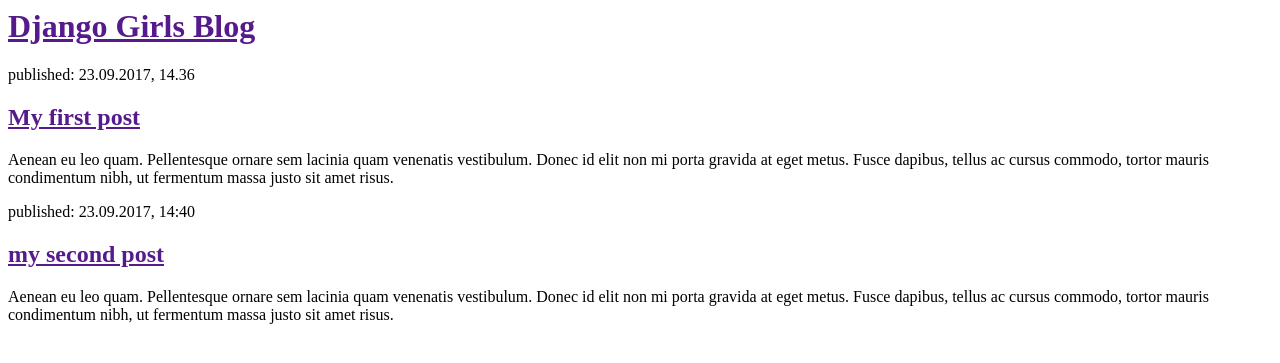
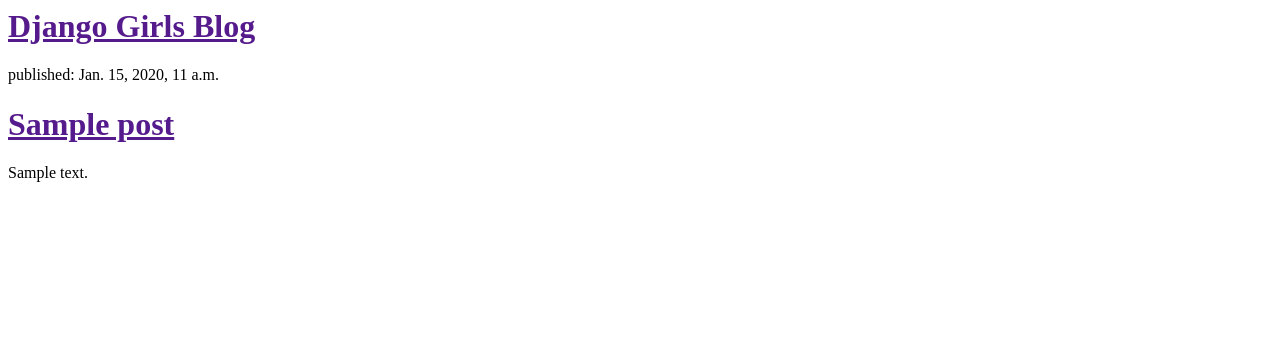
Before and after one commit to TeresaFranceschini/my-first-blog, a Django app: template blog/templates/blog/post_list.html in a window 1280 px wide. Shown: the top 363 px of the page. Run offline with Django 3.2, Linux system fonts and the light colour scheme; the template is opened without the code that fills it: values that come from a table or form of the project are taken from there, others are empty; tables that the repository leaves empty hold one stand-in row (values such as "Sample post").

Commit message:
modificati stili template

```diff
--- a/blog/models.py
+++ b/blog/models.py
@@ -15,5 +15,5 @@ class Post(models.Model):
 		self.published_date = timezone.now()
 		self.save()
 
-		def __str__(self):
-			return self.title
+	def __str__(self):
+		return self.title
--- a/blog/templates/blog/post_list.html
+++ b/blog/templates/blog/post_list.html
@@ -9,17 +9,15 @@
 			<h1><a href="">Django Girls Blog</a></h1>
 		</div>
 
-		<div>
-			<p>published: 23.09.2017, 14.36</p>
-			<h2><a href="">My first post</a></h2>
-			<p>Aenean eu leo quam. Pellentesque ornare sem lacinia quam venenatis vestibulum. Donec id elit non mi porta gravida at eget metus. Fusce dapibus, tellus ac cursus commodo, tortor mauris condimentum nibh, ut fermentum massa justo sit amet risus.</p>
-		</div>
+			{% for post in posts %}
+				<div>
+					<p>published:  {{ post.published_date }}</p>
+					<h1><a href="">{{ post.title }}</a></h1>
+					<p>{{ post.text|linebreaksbr }}</p>
+				</div>
 
-		<div>
-			<p>published: 23.09.2017, 14:40</p>
-			<h2><a href="">my second post</a></h2>
-			<p>Aenean eu leo quam. Pellentesque ornare sem lacinia quam venenatis vestibulum. Donec id elit non mi porta gravida at eget metus. Fusce dapibus, tellus ac cursus commodo, tortor mauris condimentum nibh, ut fermentum massa justo sit amet risus.</p>
-		</div>
-	</body>
+			{% endfor %}
+
+		</body>
 
 </html>
--- a/blog/views.py
+++ b/blog/views.py
@@ -1,4 +1,7 @@
 from django.shortcuts import render
+from django.utils import timezone
+from .models import Post
 
 def post_list(request):
-	return render(request, 'blog/post_list.html', {})
+	posts = Post.objects.filter(published_date__lte=timezone.now()).order_by('published_date')
+	return render(request, 'blog/post_list.html', {'posts': posts})
```
